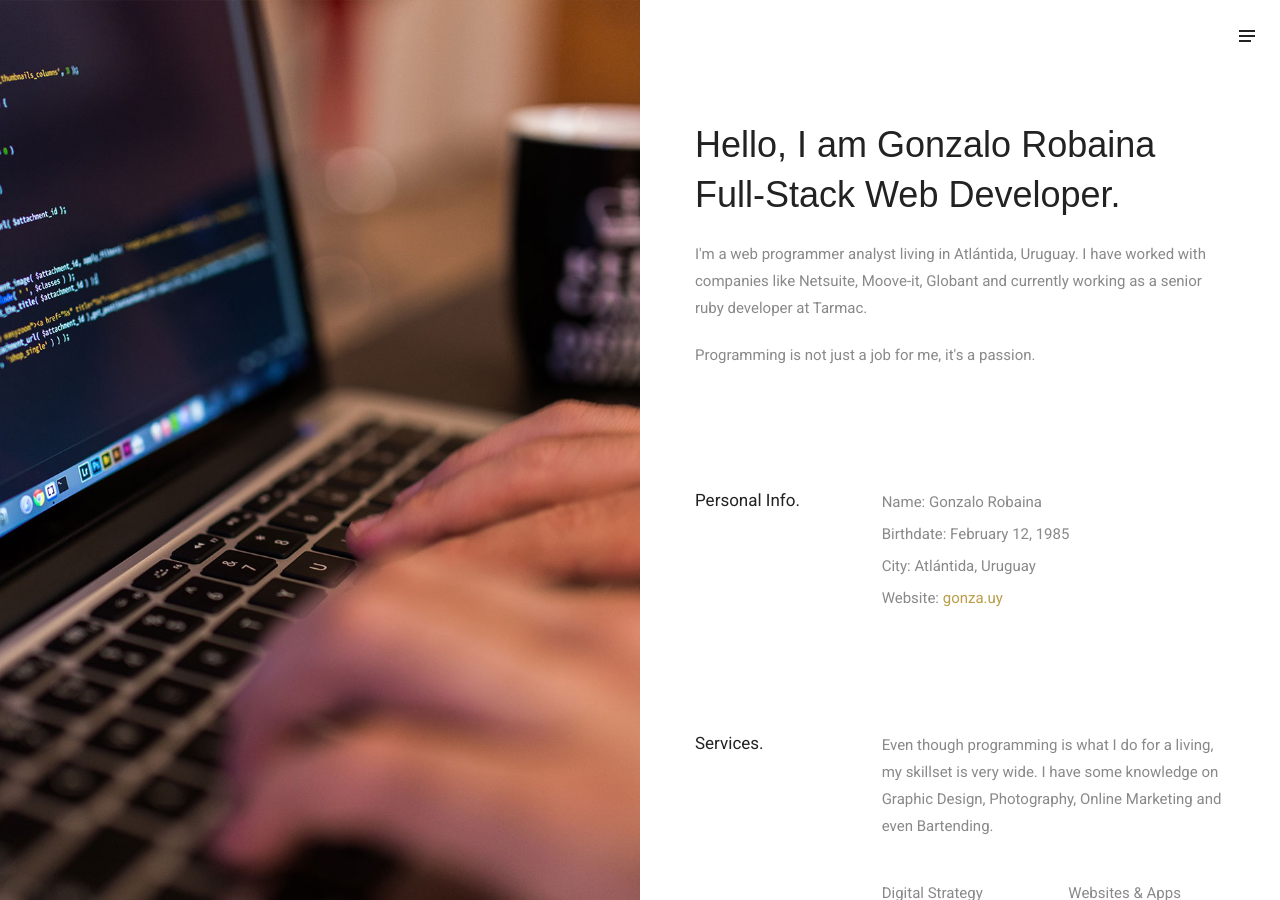
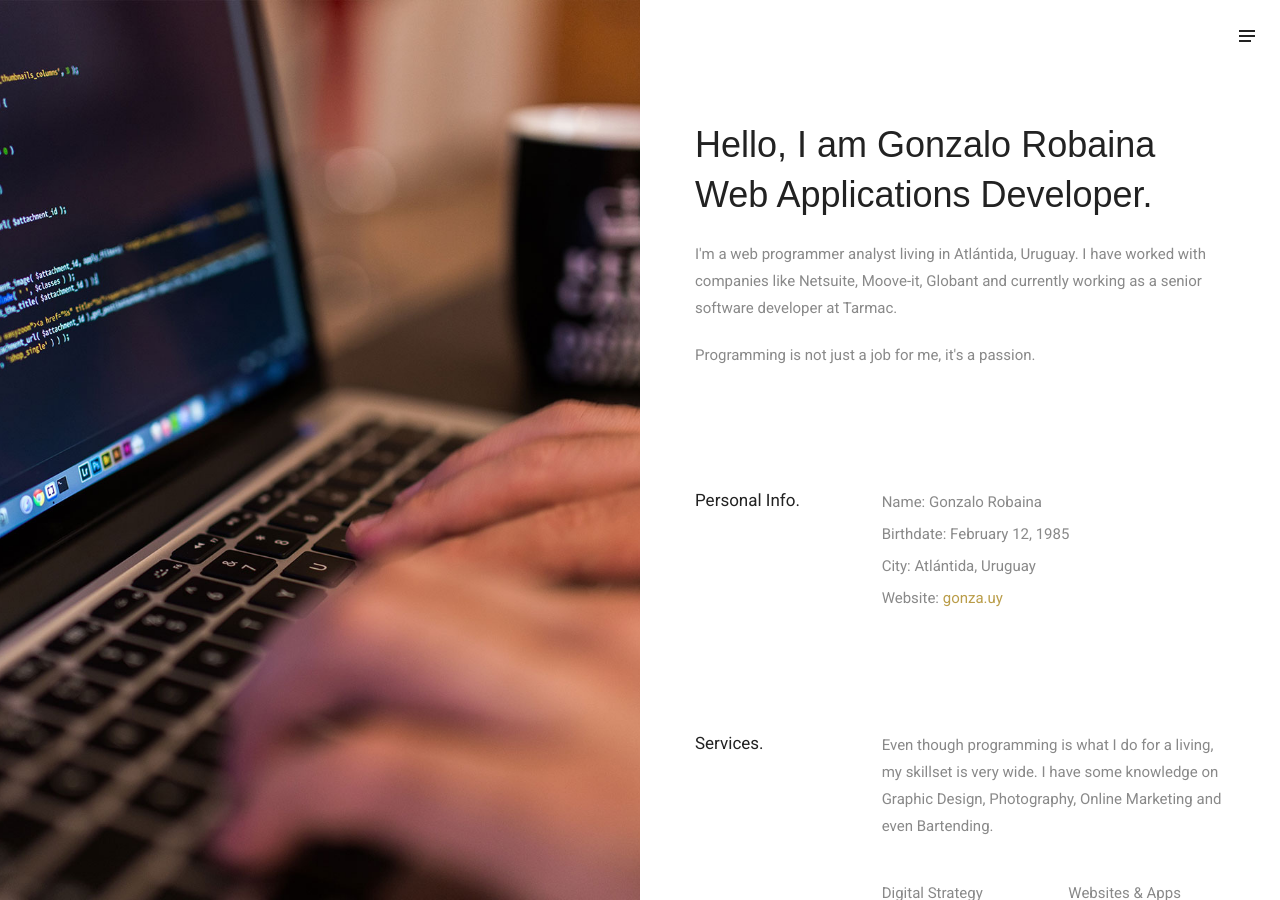
Before and after one commit to pepito2k/pepito2k.github.io, a Jekyll site: the page built from index.html, in a window 1280 px wide and 900 px high. Built offline with Jekyll 4.4.1, drawn with Linux system fonts in a browser that asks for light colours; some web fonts are replaced.

Commit message:
Update index.html

```diff
--- a/index.html
+++ b/index.html
@@ -9,8 +9,8 @@ background: 'assets/images/bg-profile.jpg'
 		<div class="container-fluid container-custom">
 				<div class="row">
 						<div class="col-sm-12">
-								<h1>Hello, I am Gonzalo Robaina<br>Full-Stack Web Developer.</h1>
-								<p>I'm a web programmer analyst living in Atlántida, Uruguay. I have worked with companies like Netsuite, Moove-it, Globant and currently working as a senior ruby developer at Tarmac.</p>
+								<h1>Hello, I am Gonzalo Robaina<br>Web Applications Developer.</h1>
+								<p>I'm a web programmer analyst living in Atlántida, Uruguay. I have worked with companies like Netsuite, Moove-it, Globant and currently working as a senior software developer at Tarmac.</p>
 								<p>Programming is not just a job for me, it's a passion.</p>
 						</div>
 				</div>
```
